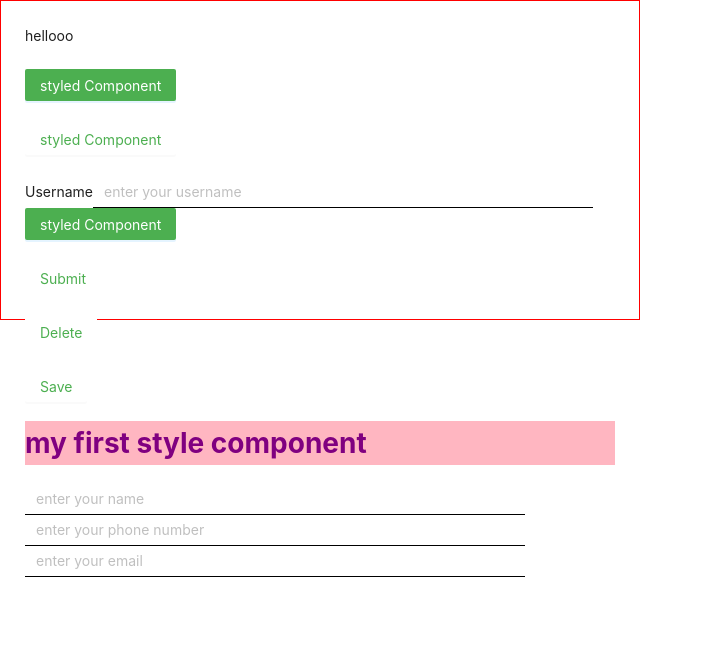
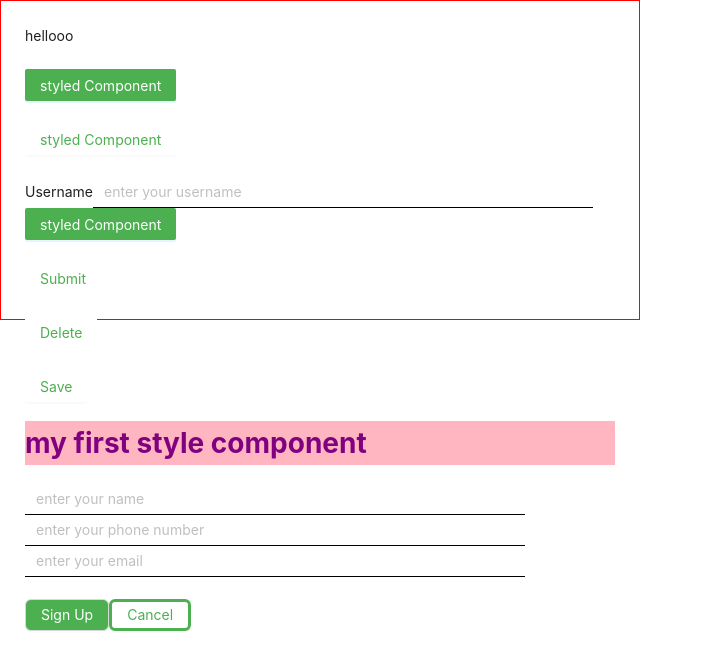
Before and after one commit to KiranRawat3/Learn-React, a React (Create React App) app: page / in a window 1280 px wide. Shown: the top 670 px of the page, without its empty margins (0-703 px from the left). Built offline with nearby package versions, Linux system fonts and the light colour scheme.

Commit message:
ProSignIn comments removed

```diff
--- a/src/App.tsx
+++ b/src/App.tsx
@@ -5,12 +5,11 @@ import { ChildProcess } from "child_process";
 import Item from "antd/es/list/Item";
 import { Content } from "antd/es/layout/layout";
 import {
-  StyledButton,
-  StyleTitle,
-  StyleCard,
-  StyleInput,
+  StyledButton, StyledTitle, StyledCard, StyledInput ,StyledPrimaryBtn,StyledSecondaryBtn
 } from "./components/Styles";
 import ProInput from "./components/ProInput";
+import PrimaryBtn from "./components/PrimaryBtn";
+import SecondaryBtn from "./components/SecondaryBtn";
 //import  './components/ProButton.css';
 //import Login from './components/Login';
 // //import {useState} from 'react';
@@ -63,7 +62,7 @@ function App() {
       {/*----------------------------------------------STYLE COMPONENTS-------------------------------- */}
 
 
-      <StyleCard>
+      <StyledCard>
         hellooo
           <br />
           <br />
@@ -76,7 +75,7 @@ function App() {
           <br />
         </div>
         <label>Username</label>
-        <StyleInput placeholder="enter your username"></StyleInput>
+        <StyledInput placeholder="enter your username"></StyledInput>
         <br />
         <StyledButton type={"primary"}>styled Component</StyledButton>
          <br/><br/>
@@ -101,11 +100,16 @@ function App() {
       >
         Save
       </ProButton>
-      <StyleTitle>my first style component</StyleTitle>
+      <StyledTitle>my first style component</StyledTitle>
       <ProInput placeholder={"enter your name"}></ProInput>
       <ProInput placeholder={"enter your phone number"}></ProInput>
-      <ProInput placeholder={"enter your email"}></ProInput>
-      </StyleCard>
+      <ProInput placeholder={"enter your email"}></ProInput><br/><br/>
+
+     <PrimaryBtn>Sign Up</PrimaryBtn>
+     <SecondaryBtn>Cancel</SecondaryBtn>
+
+      </StyledCard>
+
 
 
 
@@ -114,6 +118,8 @@ function App() {
 
 
       {/* <ProSignIn/> */}
+
+
 
 
 
--- /dev/null
+++ b/src/components/PrimaryBtn.tsx
@@ -0,0 +1,10 @@
+import React from 'react'
+import { StyledPrimaryBtn } from './Styles';
+function PrimaryBtn(props:any) {
+    const {children}=props;
+  return (
+     <StyledPrimaryBtn>{children}</StyledPrimaryBtn>
+  )
+}
+
+export default PrimaryBtn
--- a/src/components/ProInput.tsx
+++ b/src/components/ProInput.tsx
@@ -1,12 +1,12 @@
 import React from 'react'
-import { StyleInput } from './Styles'
+import { StyledInput } from './Styles'
 import { constants } from 'buffer'
 
 function ProInput(props:any) {
     const {placeholder}=props;
   return (
 
-    <StyleInput placeholder={placeholder}></StyleInput>
+    <StyledInput placeholder={placeholder}></StyledInput>
   )
 }
 
--- /dev/null
+++ b/src/components/SecondaryBtn.tsx
@@ -0,0 +1,10 @@
+import React from 'react'
+import { StyledSecondaryBtn } from './Styles';
+function SecondaryBtn(props:any) {
+    const {children}=props;
+  return (
+     <StyledSecondaryBtn>{children}</StyledSecondaryBtn>
+  )
+}
+
+export default SecondaryBtn
--- a/src/components/Styles.tsx
+++ b/src/components/Styles.tsx
@@ -1,4 +1,5 @@
-import { Card, Input, Button } from "antd";
+import { Card, Input, Button,Table } from "antd";
+import type { ColumnsType, TableProps } from 'antd/es/table';
 import styled from "styled-components";
 // import Card from "antd";
 const StyledButton = styled(Button)`
@@ -7,27 +8,51 @@ const StyledButton = styled(Button)`
   color: ${(props) => (props.type === "primary" ? "#FFF": "#4caf50")};
   text-align: center;
   height: 4vh;
-  display: inline-block;
+  /* display: inline-block; */
   border: ${(props) => (props.type === "primary" ? "#000000" : "")} 2px;
 `;
 
-const StyleTitle = styled.h1`
+const StyledTitle = styled.h1`
   color: purple;
   background-color: lightpink;
 `;
 
-const StyleCard = styled(Card)`
+const StyledCard = styled(Card)`
   border-radius: 0px;
   border-color: red;
   height: 40vh;
   width: 50vw;
 `;
 
-const StyleInput = styled(Input)`
+const StyledInput = styled(Input)`
   border: none;
   border-bottom: 1px solid black;
   border-radius: 0;
   width: 500px;
 `;
 
-export { StyledButton, StyleTitle, StyleCard, StyleInput };
+const StyledPrimaryBtn= styled(Button)`
+  background:#4caf50;
+  color: white;
+  text-align: center;
+  height: 4vh;
+
+`;
+
+
+const StyledSecondaryBtn=styled(Button)`
+      color: #4caf50;
+   text-align: center;
+   height: 4vh;
+   border:#4caf50 solid;
+
+`;
+
+// const StyledTable=styled(Table)`
+
+
+// `;
+
+
+
+export { StyledButton, StyledTitle, StyledCard, StyledInput ,StyledPrimaryBtn,StyledSecondaryBtn};
```
Also changed, not shown: src/components/ProSignIn.css (+3 -13 lines), src/components/SignIn.css (+3 -16 lines), src/components/StyleTable.tsx (added, +9 -0 lines).
